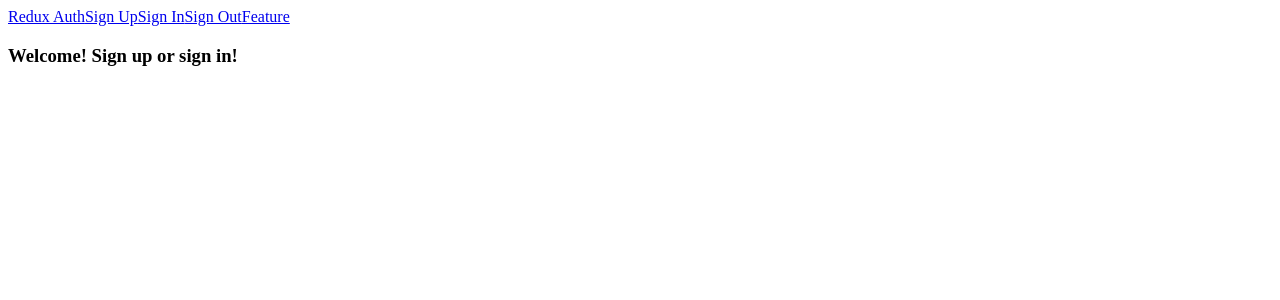
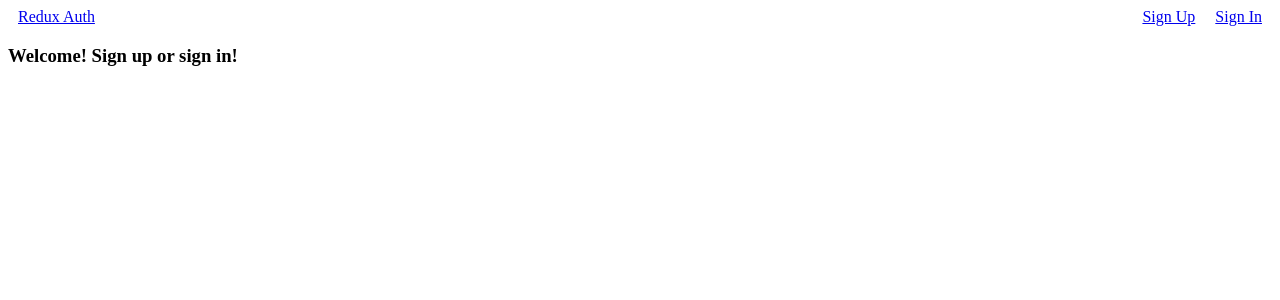
Before and after one commit to React-random/react-auth-client, a React (Create React App) app: page / in a window 1280 px wide. Shown: the top 300 px of the page. Built offline with nearby package versions, Linux system fonts and the light colour scheme.

Commit message:
Styled a little bit

```diff
--- a/src/components/Header.js
+++ b/src/components/Header.js
@@ -1,19 +1,43 @@
 import React, { Component } from 'react'
 import {Link} from 'react-router-dom';
+import { connect } from 'react-redux';
+import './HeaderStyle.css';
 
 class Header extends Component{
+    renderLinks() {
+        if (this.props.authenticated) {
+            return(
+                <div>
+                    <Link to={"/signout"}>Sign Out</Link>
+                    <Link to={"/feature"}>Feature</Link>
+                </div>
+            );
+        }
+        else {
+            return(
+                <div>
+                    <Link to={"/signup"}>Sign Up</Link>
+                    <Link to={"/signin"}>Sign In</Link>
+                </div>
+            );
+        }
+    }
+
     render() {
         return (
-            <div>
+            <div className={'header'}>
                 <Link to={"/"}>Redux Auth</Link>
-                <Link to={"/signup"}>Sign Up</Link>
-                <Link to={"/signin"}>Sign In</Link>
-                <Link to={"/signout"}>Sign Out</Link>
-                <Link to={"/feature"}>Feature</Link>
+                {this.renderLinks()}
             </div>
         );
     }
 }
 
+function mapStateToProps(state) {
+    return {
+        authenticated: state.auth.authenticated
+    };
+}
 
-export default Header;
+
+export default connect(mapStateToProps) (Header)
--- /dev/null
+++ b/src/components/HeaderStyle.css
@@ -0,0 +1,8 @@
+.header {
+    display: flex;
+    justify-content: space-between;
+}
+
+.header a {
+    margin: 0 10px;
+}
```
